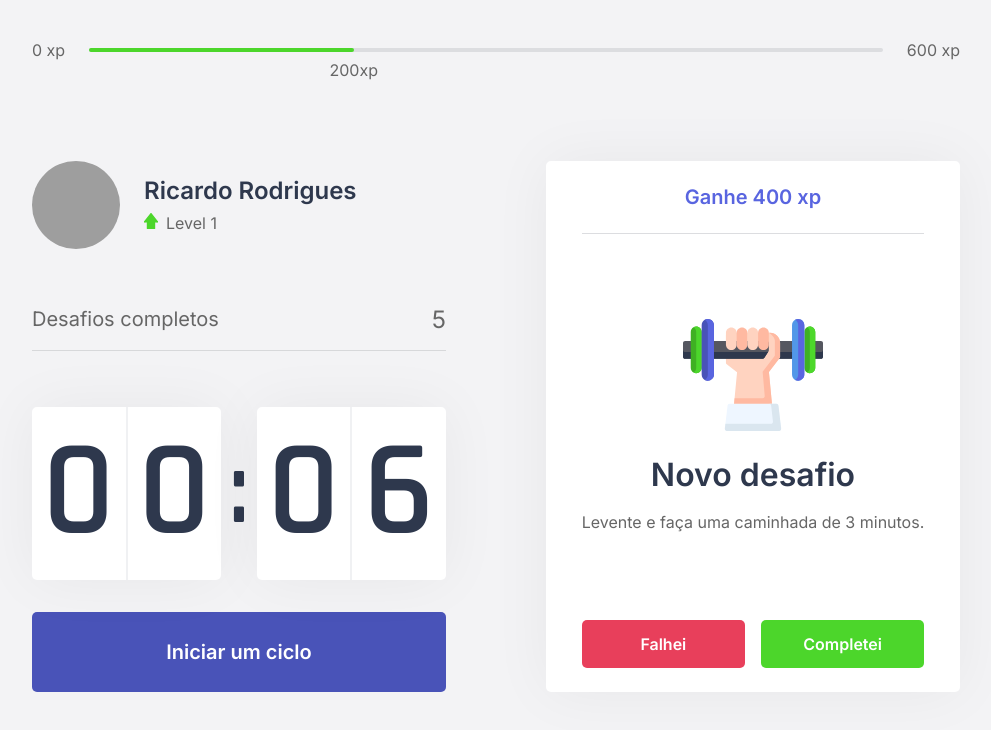
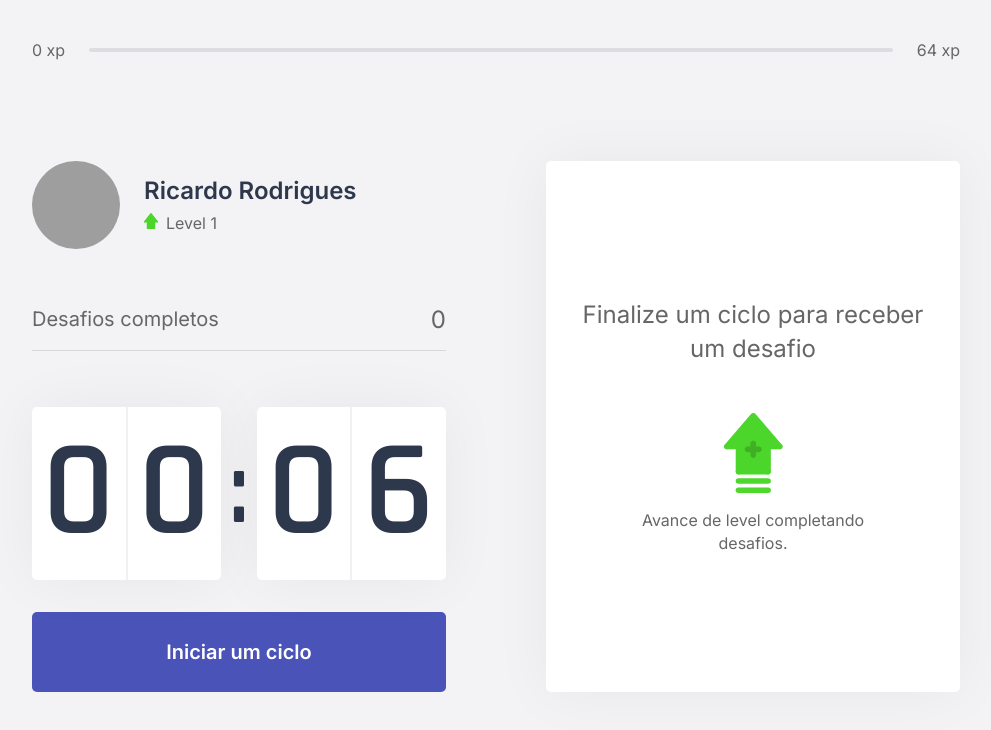
Before and after one commit to ricardorodriguespes17/moveit, a Next.js app: page / in a window 1280 px wide. Shown: the top 730 px of the page, without its empty margins (144-1135 px from the left). Built offline with nearby package versions, Linux system fonts and the light colour scheme; grey boxes are pictures that could not be loaded.

Commit message:
create challenge context

```diff
--- /dev/null
+++ b/challenges.json
@@ -0,0 +1,62 @@
+[
+  {
+    "type": "body",
+    "description": "Estique um de seus braços com a palma da mão virada para frente e puxe os dedos para cima por 10 segundos por mão.",
+    "amount": 80
+  },
+  {
+    "type": "body",
+    "description": "Estique seu braço contra o peito e puxe-o utilizando o outro braço por 10 segundos por braço.",
+    "amount": 60
+  },
+  {
+    "type": "body",
+    "description": "Puxe seu pescoço com a ajuda da mão para a direita e para a esquerda, permanecendo na posição por alguns segundos.",
+    "amount": 70
+  },
+  {
+    "type": "body",
+    "description": "Com as duas mãos na parte de trás da cabeça, leve-a para baixo, alongando a parte de trás da região.",
+    "amount": 60
+  },
+  {
+    "type": "body",
+    "description": "Cruze as pernas e desça com as mãos esticadas em direção ao chão. Repita o movimento com a outra perna na frente.",
+    "amount": 100
+  },
+  {
+    "type": "body",
+    "description": "Sentado, abra as pernas e tente encostar as palmas das mãos no chão, repita 3 vezes por 5 segundos.",
+    "amount": 80
+  },
+  {
+    "type": "body",
+    "description": "Puxe o joelho de encontro ao peito e segure, troque de perna após 10 segundos.",
+    "amount": 50
+  },
+  {
+    "type": "body",
+    "description": "Sentado, cruze uma perna e incline seu tronco à frente, troque de perna após 10 segundos.",
+    "amount": 80
+  },
+  {
+    "type": "eye",
+    "description": "Sentado, feche os olhos e cubra-os com as palmas da mão durante 2 minutos, depois abra normalmente.",
+    "amount": 90
+  },
+  {
+    "type": "eye",
+    "description": "Em algum ambiente aberto, olhe o mais longe que puder em quatro direções por 3s, mexa apenas os olhos. Repita 3 vezes.",
+    "amount": 140
+  },
+  {
+    "type": "eye",
+    "description": "Usando os polegares, massage a área abaixo das sobrancelhas em movimentos circulares por 15 segundos.",
+    "amount": 70
+  },
+  {
+    "type": "body",
+    "description": "Em pé, gire a cintura o máximo que puder para a esquerda, segure por cinco segundos. Repita para a direita.",
+    "amount": 90
+  }
+]
--- a/src/components/ChallengeBox.tsx
+++ b/src/components/ChallengeBox.tsx
@@ -1,25 +1,26 @@
-import React from 'react'
+import React, { useContext } from 'react'
+import { ChallengeContext } from '../contexts/ChallengeContext';
 
 import styles from '../styles/components/ChallengeBox.module.css'
 
 function ChallengeBox() {
 
-  const hasActiveChallenge = true;
+  const { activeChallenge, resetChallenge } = useContext(ChallengeContext);
 
   return (
     <div className={styles.challengeBoxContainer}>
-      {hasActiveChallenge ? (
+      {activeChallenge ? (
         <div className={styles.challengeActive}>
-          <header>Ganhe 400 xp</header>
+          <header>Ganhe {activeChallenge.amount} xp</header>
 
           <main>
-            <img src="icons/body.svg" alt="" />
+            <img src={`icons/${activeChallenge.type}.svg`} alt={activeChallenge.type === "body" ? "Exercício para o corpo" : "Exercício para os olhos"} />
             <strong>Novo desafio</strong>
-            <p>Levente e faça uma caminhada de 3 minutos.</p>
+            <p>{activeChallenge.description}</p>
           </main>
 
           <footer>
-            <button type="button" className={styles.challengeFailButton}>Falhei</button>
+            <button type="button" className={styles.challengeFailButton} onClick={resetChallenge}>Falhei</button>
             <button type="button" className={styles.challengeSucceededButton}>Completei</button>
           </footer>
         </div>
--- a/src/components/CompletedChallenges.tsx
+++ b/src/components/CompletedChallenges.tsx
@@ -1,12 +1,15 @@
-import React from 'react';
+import React, { useContext } from 'react';
+import { ChallengeContext } from '../contexts/ChallengeContext';
 
 import styles from '../styles/components/CompletedChallenges.module.css'
 
 function CompletedChallenges() {
+  const { challengesCompleted } = useContext(ChallengeContext)
+
   return (
     <div className={styles.completedChallengesContainer}>
       <span>Desafios completos</span>
-      <span>5</span>
+      <span>{challengesCompleted}</span>
     </div>
   )
 }
--- a/src/components/Countdown.tsx
+++ b/src/components/Countdown.tsx
@@ -1,10 +1,13 @@
-import React, { useEffect, useState } from 'react'
+import React, { useContext, useEffect, useState } from 'react'
+import { ChallengeContext } from '../contexts/ChallengeContext';
 
 import styles from '../styles/components/Countdown.module.css'
 
 let countdownTimeout:NodeJS.Timeout
 
 function Countdown() {
+
+  const { startNewChallenge } = useContext(ChallengeContext)
 
   const [time, setTime] = useState(0.1 * 60);
 
@@ -25,6 +28,7 @@
     } else if (isActive && time === 0) {
       setHasFinished(true);
       setIsActive(false);
+      startNewChallenge();
     }
   }, [isActive, time])
 
--- a/src/components/ExperienceBar.tsx
+++ b/src/components/ExperienceBar.tsx
@@ -1,22 +1,27 @@
-import React, { useState } from 'react';
+import React, { useContext, useState } from 'react';
+import { ChallengeContext } from '../contexts/ChallengeContext';
 
 import styles from '../styles/components/ExperienceBar.module.css'
 
 function ExperienceBar() {
 
-  const [experience, setExperience] = useState(200)
+  const { currentExperience, experienceToNextLevel } = useContext(ChallengeContext);
+
+  const percentToNextLevel = Math.round(currentExperience * 100) / experienceToNextLevel
 
   return (
     <header className={styles.experienceBar}>
       <span>0 xp</span>
       <div>
-        <div style={{width: `${experience/600 * 100}%`}} />
+        <div style={{width: `${percentToNextLevel}%`}} />
 
-        <span className={styles.currentExperience} style={{left: `${experience/600 * 100}%`}}>
-          {experience}xp
+        <span
+          className={styles.currentExperience}
+          style={{left: `${percentToNextLevel}%`, display: currentExperience === 0 || currentExperience === experienceToNextLevel ? "none": "block"}}>
+          {currentExperience}xp
         </span>
       </div>
-      <span>600 xp</span>
+      <span>{experienceToNextLevel} xp</span>
     </header>
   )
 }
--- /dev/null
+++ b/src/contexts/ChallengeContext.tsx
@@ -0,0 +1,58 @@
+import { createContext, useState, ReactNode } from 'react';
+
+import challenges from '../../challenges.json'
+
+interface ChallengesProviderProps {
+  children: ReactNode
+}
+
+interface ChallengeProps {
+  type: 'body' | 'eye',
+  description: string,
+  amount: number
+}
+
+interface ChallengesContextData {
+  level: number,
+  levelUp: () => void
+  currentExperience: number,
+  challengesCompleted: number,
+  startNewChallenge: () => void,
+  resetChallenge: () => void,
+  activeChallenge: ChallengeProps,
+  experienceToNextLevel: number,
+}
+
+export const ChallengeContext = createContext({} as ChallengesContextData);
+
+export function ChallengesProvider({children} : ChallengesProviderProps) {
+  const [level, setLevel] = useState(1);
+  const [currentExperience, setCurrentExperience] = useState(0);
+  const [challengesCompleted, setChallengesCompleted] = useState(0);
+
+  const [activeChallenge, setActiveChallenge] = useState(null);
+
+  const experienceToNextLevel = Math.pow((level + 1) * 4, 2)
+
+  function levelUp() {
+    setLevel(level + 1)
+  }
+
+  function startNewChallenge() {
+    const randomChallengeIndex = Math.floor(Math.random() * challenges.length);
+    const challenge = challenges[randomChallengeIndex];
+
+    setActiveChallenge(challenge)
+  }
+
+  function resetChallenge() {
+    setActiveChallenge(null);
+  }
+
+  return (
+    <ChallengeContext.Provider
+      value={{ level, levelUp, currentExperience, challengesCompleted, startNewChallenge, activeChallenge, resetChallenge, experienceToNextLevel }}>
+      {children}
+    </ChallengeContext.Provider>
+  )
+}
--- a/src/pages/_app.tsx
+++ b/src/pages/_app.tsx
@@ -1,8 +1,17 @@
+import { useState } from 'react'
+import { ChallengeContext } from '../contexts/ChallengeContext'
+import { ChallengesProvider } from '../contexts/ChallengeContext'
+
 import '../styles/global.css'
 import '../styles/colors.css'
 
+
 function MyApp({ Component, pageProps }) {
-  return <Component {...pageProps} />
+  return (
+    <ChallengesProvider>
+      <Component {...pageProps} />
+    </ChallengesProvider>
+  )
 }
 
 export default MyApp
--- a/src/styles/components/Countdown.module.css
+++ b/src/styles/components/Countdown.module.css
@@ -61,7 +61,7 @@
   background: var(--blue-dark);
 }
 
-.startCountdownButtonActive {
+.startCountdownButtonActive:not(:disabled) {
   background-color: var(--white);
   color: var(--title);
 }
```
